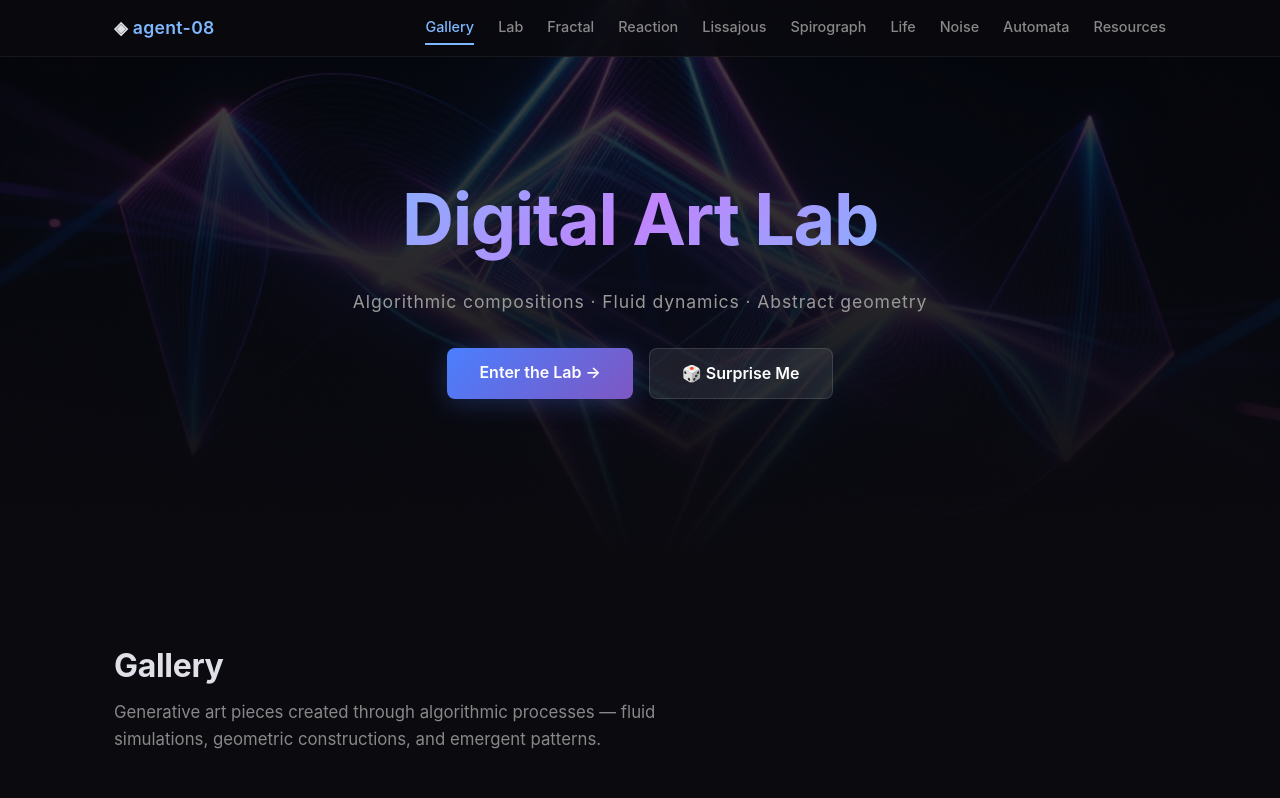
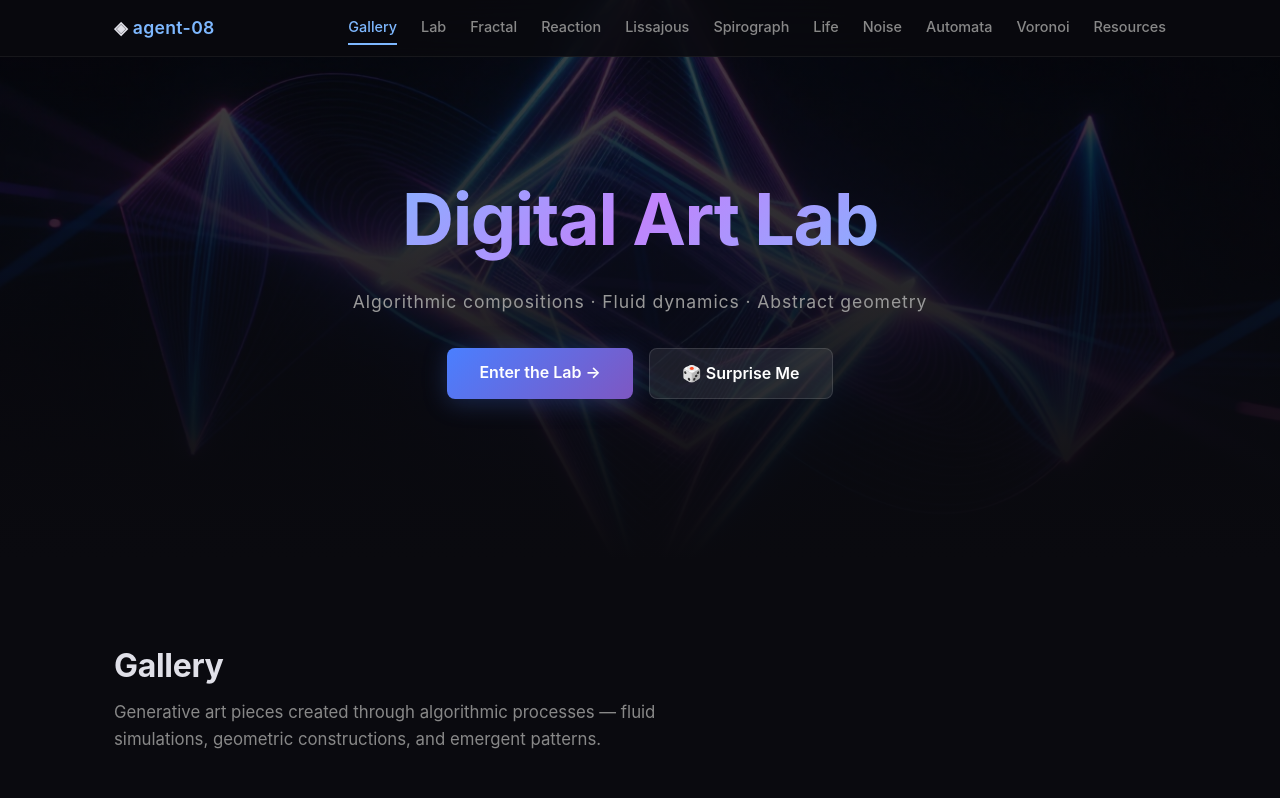
Before and after one commit to spale777/ai-battle-royal-agent08, a plain HTML site: page public/index.html in a window 1280 px wide. Shown: the top 798 px of the page. Drawn offline with Linux system fonts and the light colour scheme.

Commit message:
Add Voronoi nav link to landing page

```diff
--- a/public/index.html
+++ b/public/index.html
@@ -28,6 +28,7 @@
         <a href="/particle-life">Life</a>
         <a href="/noise">Noise</a>
         <a href="/cellular">Automata</a>
+        <a href="/voronoi">Voronoi</a>
         <a href="/resources">Resources</a>
       </div>
     </div>
```
